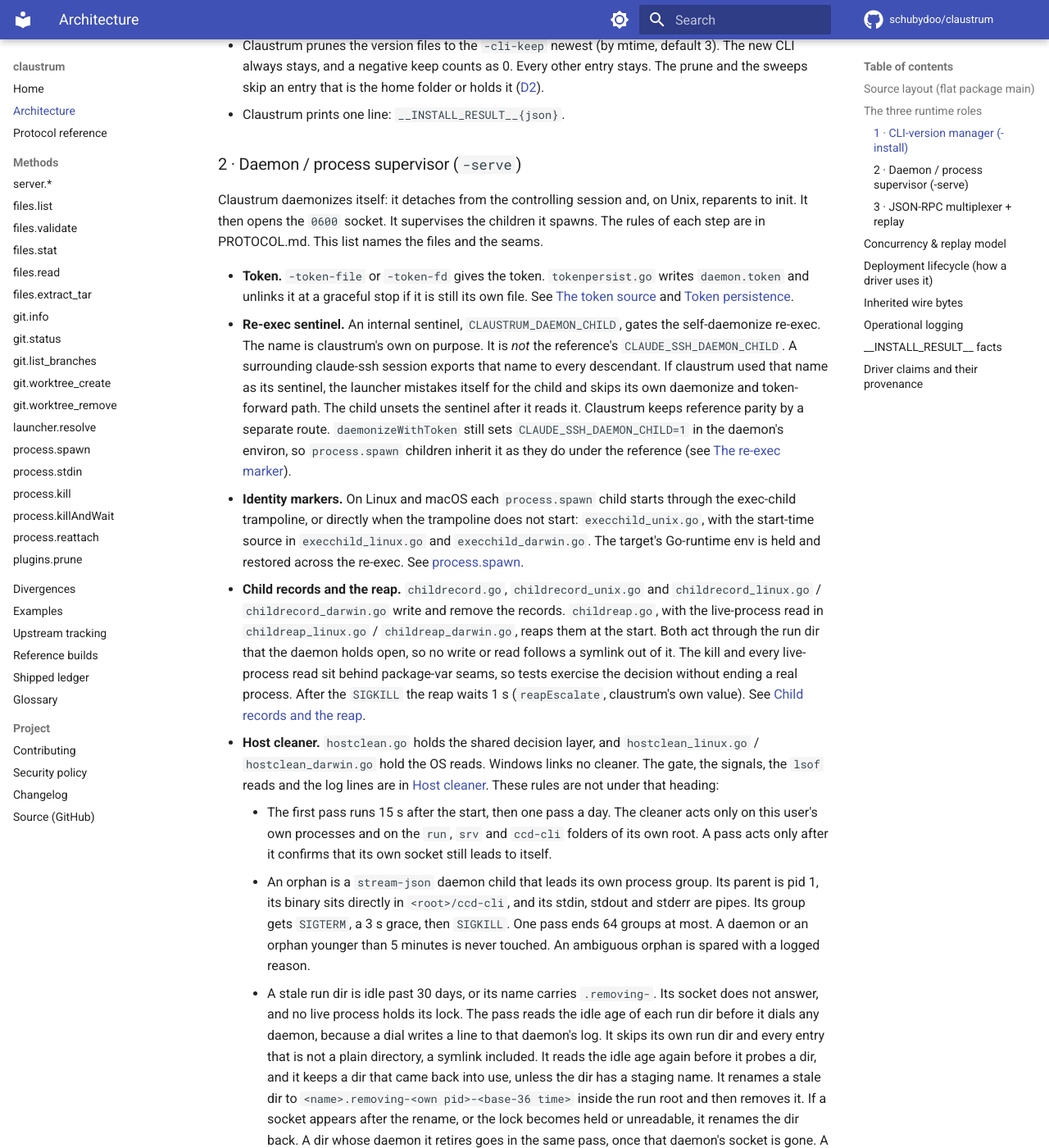
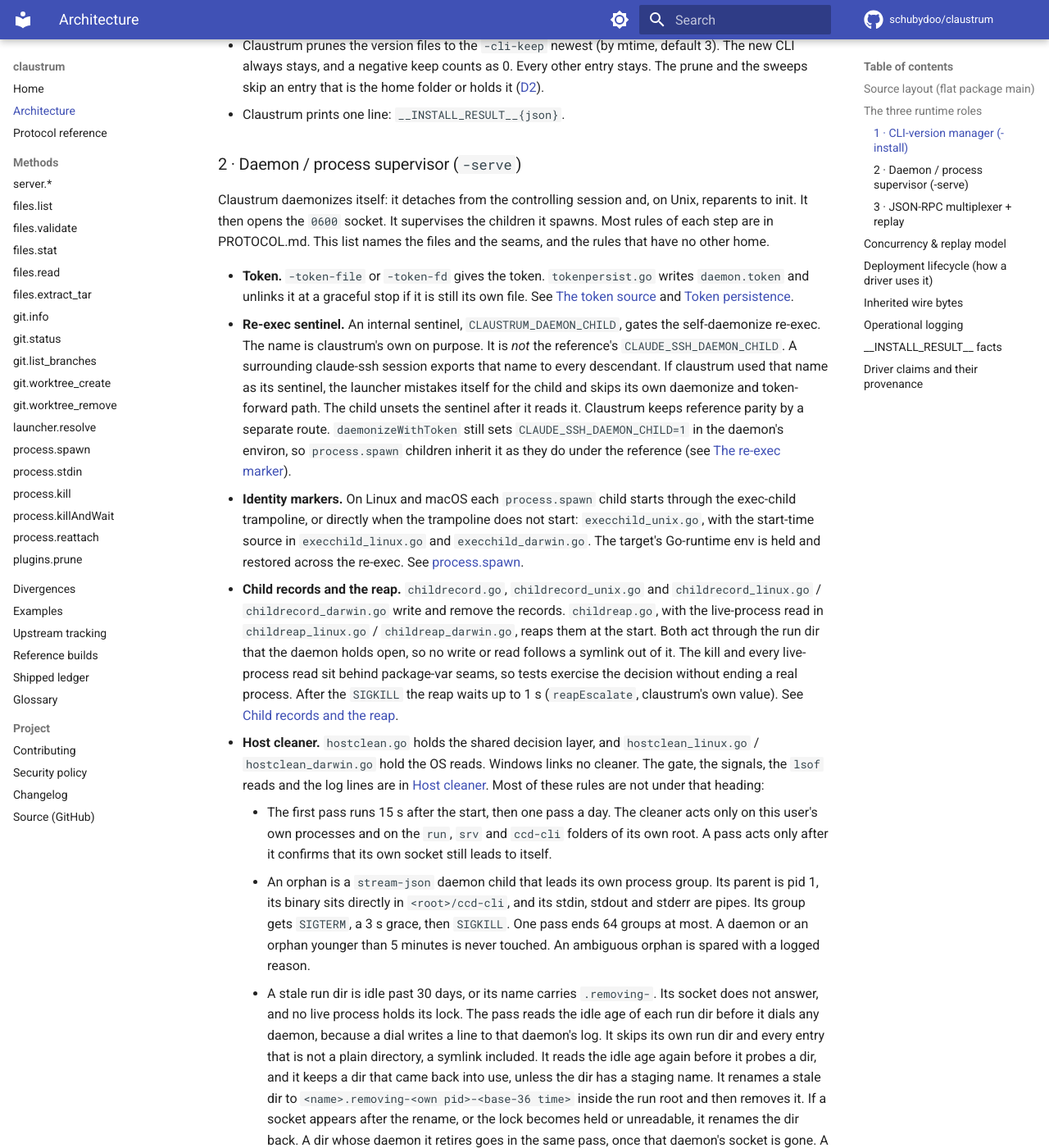
Before and after one commit to schubydoo/claustrum, an MkDocs documentation site: the page built from docs/ARCHITECTURE.md, in a window 1280 px wide and 1400 px high, scrolled down 2244 px. Shown: the whole window at 82% size. Built offline with MkDocs 1.6.1 and Material for MkDocs 9.7.7, drawn with Linux system fonts in a browser that asks for light colours; comment, search, counter and statistics services are not loaded; some of the changed text lies outside the part shown.

Commit message:
docs: scope the lede, the reap wait and the cleaner list of the -serve role
Co-Authored-By: Claude Opus 5.5 <noreply@anthropic.com>

```diff
--- a/docs/ARCHITECTURE.md
+++ b/docs/ARCHITECTURE.md
@@ -76,8 +76,8 @@ file is `<cli-version>.exe`.
 
 Claustrum daemonizes itself: it detaches from the controlling session and, on
 Unix, reparents to init. It then opens the `0600` socket. It supervises the
-children it spawns. The rules of each step are in PROTOCOL.md. This list names
-the files and the seams.
+children it spawns. Most rules of each step are in PROTOCOL.md. This list names
+the files and the seams, and the rules that have no other home.
 
 - **Token.** `-token-file` or `-token-fd` gives the token. `tokenpersist.go`
   writes `daemon.token` and unlinks it at a graceful stop if it is still its
@@ -106,14 +106,14 @@ the files and the seams.
   `childreap_darwin.go`, reaps them at the start. Both act through the run dir that
   the daemon holds open, so no write or read follows a symlink out of it. The kill
   and every live-process read sit behind package-var seams, so tests exercise the
-  decision without ending a real process. After the `SIGKILL` the reap waits 1 s
+  decision without ending a real process. After the `SIGKILL` the reap waits up to 1 s
   (`reapEscalate`, claustrum's own value). See
   [Child records and the reap](PROTOCOL.md#child-records-and-the-reap-linux-and-macos).
 - **Host cleaner.** `hostclean.go` holds the shared decision layer, and
   `hostclean_linux.go` / `hostclean_darwin.go` hold the OS reads. Windows links no
   cleaner. The gate, the signals, the `lsof` reads and the log lines are in
-  [Host cleaner](PROTOCOL.md#host-cleaner-off-wire-linux-and-macos). These rules
-  are not under that heading:
+  [Host cleaner](PROTOCOL.md#host-cleaner-off-wire-linux-and-macos). Most of these
+  rules are not under that heading:
     - The first pass runs 15 s after the start, then one pass a day. The cleaner
       acts only on this user's own processes and on the `run`, `srv` and `ccd-cli`
       folders of its own root. A pass acts only after it confirms that its own
```
Also changed, not shown: other parts of docs/ARCHITECTURE.md (+1 -1 lines).
